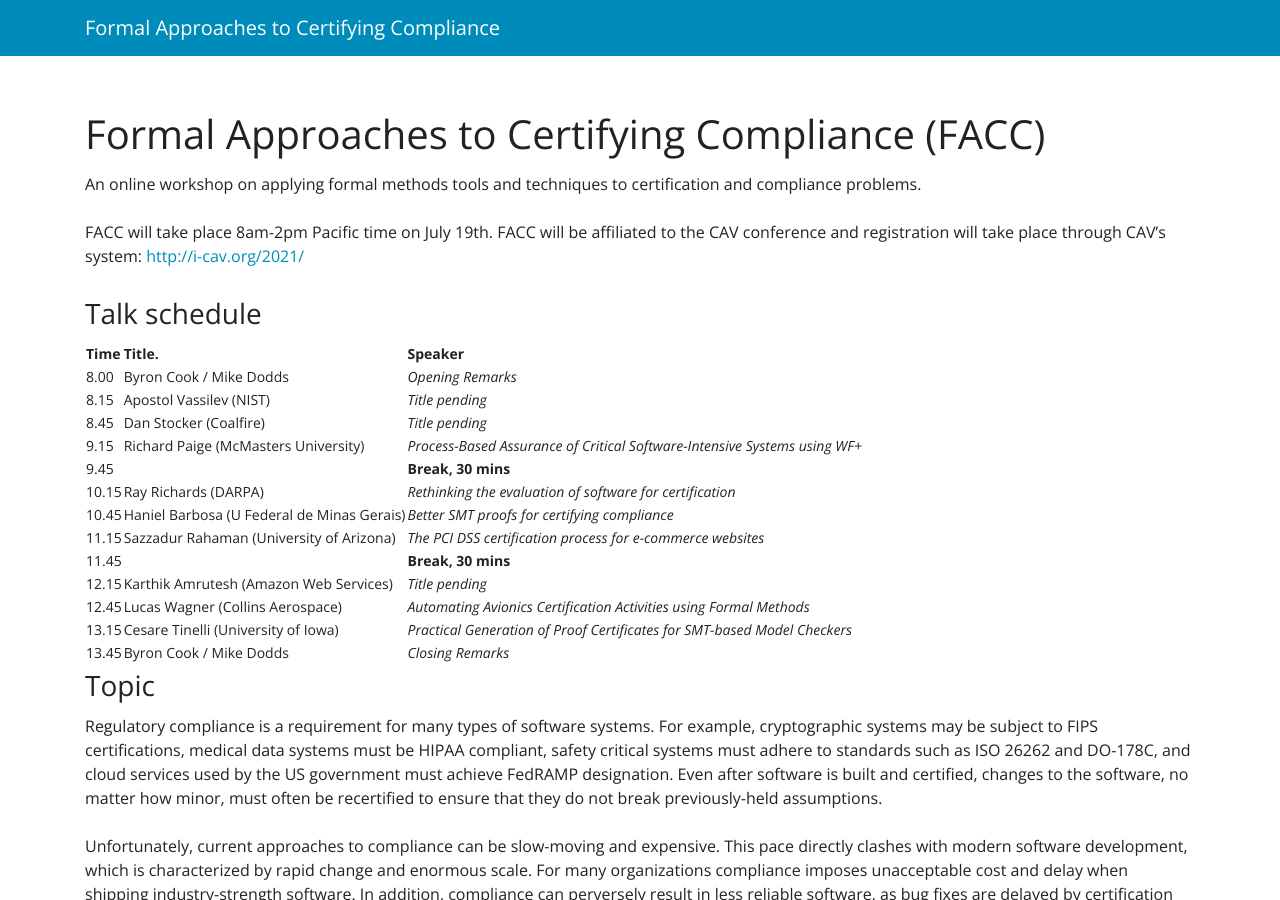
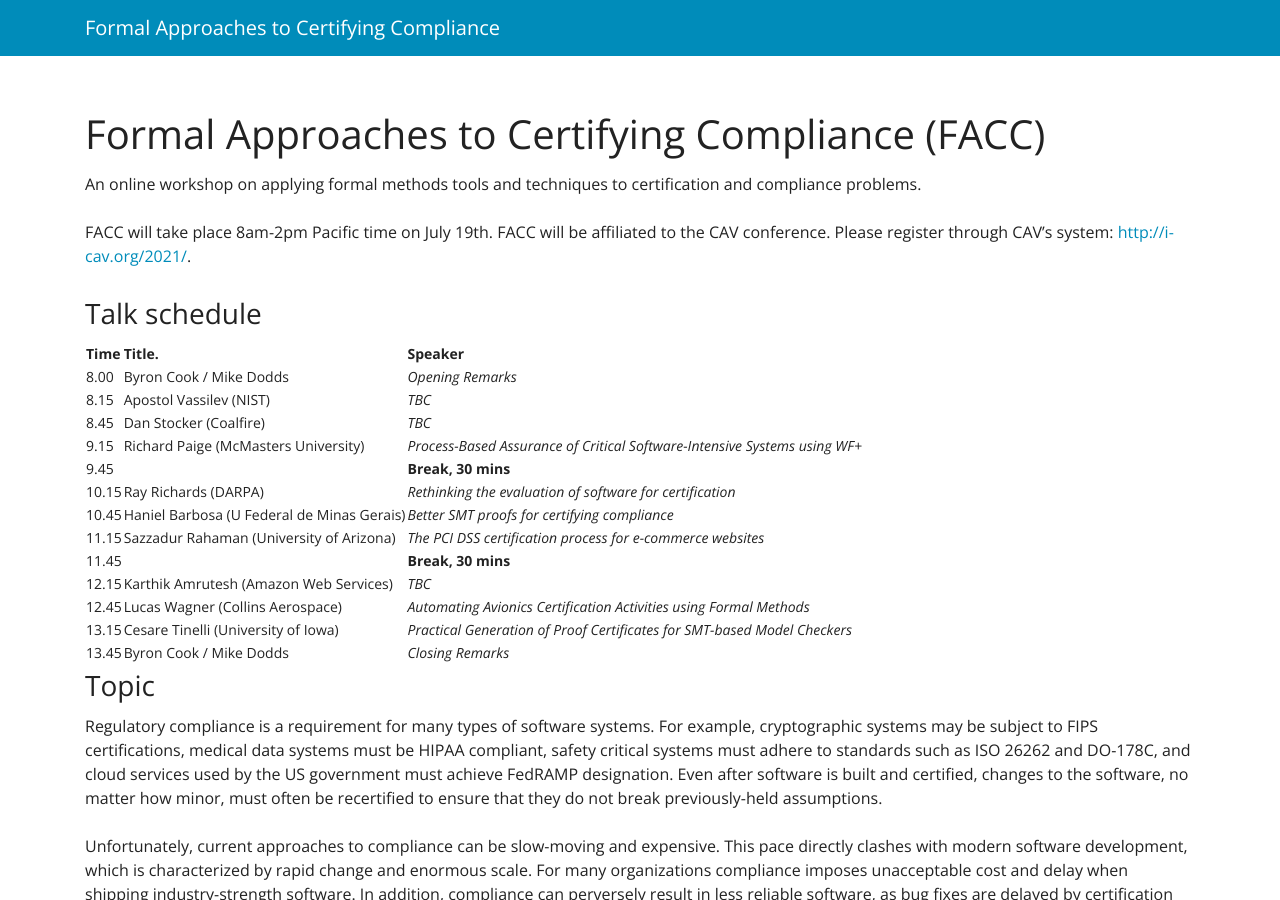
Before and after one commit to facc-workshop-2020/facc-workshop-2021.github.io, a Jekyll site: the page built from index.md, in a window 1280 px wide and 900 px high. Built offline with Jekyll 4.4.1, drawn with Linux system fonts in a browser that asks for light colours.

Commit message:
Update index.md

```diff
--- a/index.md
+++ b/index.md
@@ -5,25 +5,26 @@ title: Formal Approaches to Certifying Compliance (FACC)
 
 An online workshop on applying formal methods tools and techniques to certification and compliance problems.
 
-FACC will take place 8am-2pm Pacific time on July 19th. FACC will be affiliated to the CAV conference and registration will take place through CAV’s system: [http://i-cav.org/2021/](http://i-cav.org/2021/)
+FACC will take place 8am-2pm Pacific time on July 19th. FACC will be affiliated to the CAV conference. Please register through CAV’s system: [http://i-cav.org/2021/](http://i-cav.org/2021/).
 
 ### Talk schedule
 
-| Time    | Title.                                    | Speaker |
-| ---     | ---                                       | --- |
+| Time  | Title.                                    | Speaker |
+| ---   | ---                                       | --- |
 | 8.00  | Byron Cook / Mike Dodds                   | *Opening Remarks* |
-| 8.15  | Apostol Vassilev (NIST)                   | *Title pending* |
-| 8.45  | Dan Stocker (Coalfire)                    | *Title pending* |
+| 8.15  | Apostol Vassilev (NIST)                   | *TBC* |
+| 8.45  | Dan Stocker (Coalfire)                    | *TBC* |
 | 9.15  | Richard Paige (McMasters University)      | *Process-Based Assurance of Critical Software-Intensive Systems using WF+* |
 | 9.45  |                                           | **Break, 30 mins** |
 | 10.15 | Ray Richards (DARPA)                      | *Rethinking the evaluation of software for certification* |
 | 10.45 | Haniel Barbosa (U Federal de Minas Gerais)| *Better SMT proofs for certifying compliance* |
 | 11.15 | Sazzadur Rahaman (University of Arizona)  | *The PCI DSS certification process for e-commerce websites* |
 | 11.45 |                                           | **Break, 30 mins** |
-| 12.15 | Karthik Amrutesh (Amazon Web Services)    | *Title pending* |
+| 12.15 | Karthik Amrutesh (Amazon Web Services)    | *TBC* |
 | 12.45 | Lucas Wagner (Collins Aerospace)          | *Automating Avionics Certification Activities using Formal Methods* |
 | 13.15 | Cesare Tinelli (University of Iowa)       | *Practical Generation of Proof Certificates for SMT-based Model Checkers* |
 | 13.45 | Byron Cook / Mike Dodds                   | *Closing Remarks* |
+
 
 ### Topic
 
```
